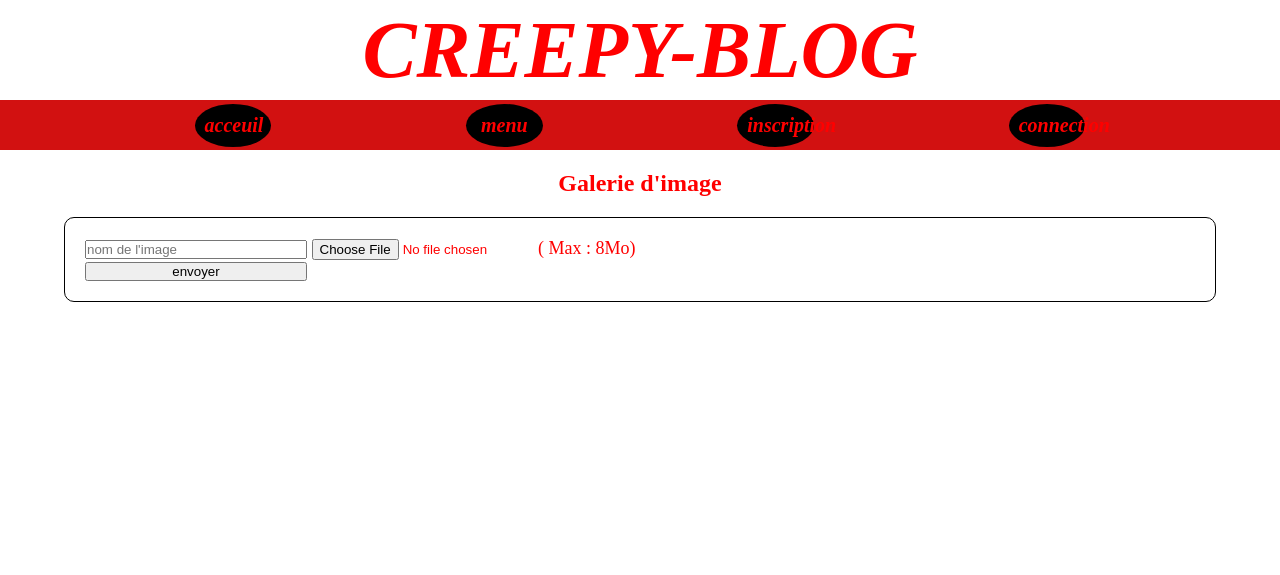
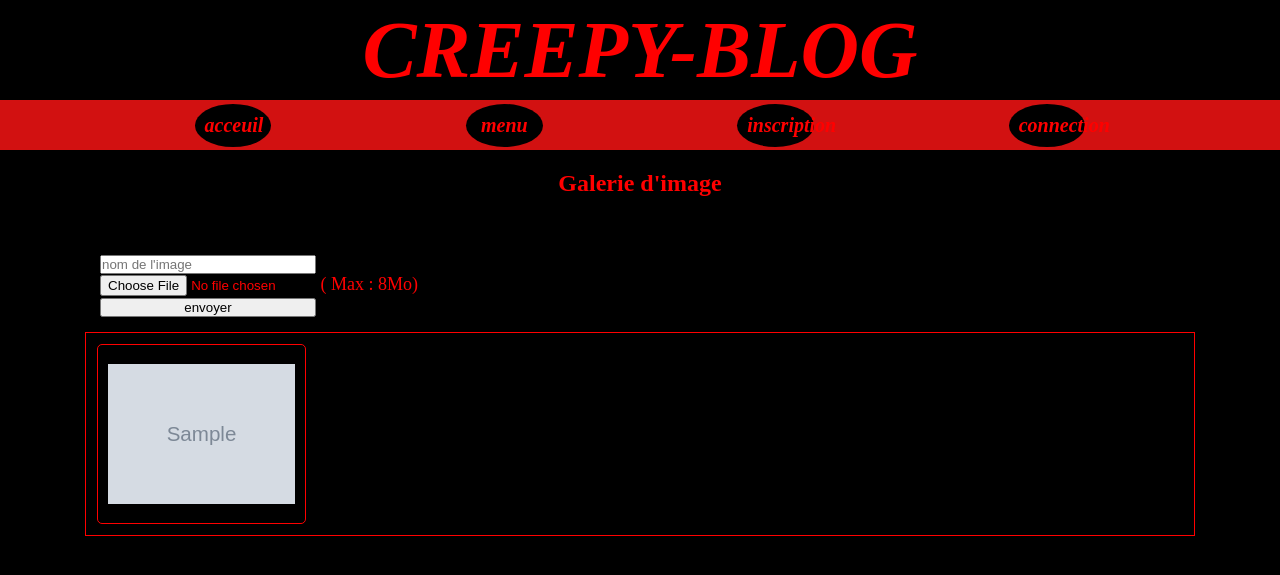
Before and after one commit to Eby-sam/projet_perso, a PHP site: page /View/_partials/galerie.php in a window 1280 px wide. Shown: the top 575 px of the page. Run offline with PHP 8.4, Linux system fonts and the light colour scheme; tables that the repository leaves empty or names only in its code hold one stand-in row (values such as "Sample post"); grey boxes marked "Sample" are stand-in pictures; some libraries are stand-ins or nearby versions.

Commit message:
img & frontImg!!!

```diff
--- a/View/_partials/galerie.php
+++ b/View/_partials/galerie.php
@@ -1,18 +1,35 @@
 <?php
     include 'head.php';
-    require $_SERVER['DOCUMENT_ROOT'] . '/View/_partials/pic/uploadImage.php';
+    require_once $_SERVER['DOCUMENT_ROOT'] . '/Classes/DB.php';
+    require_once $_SERVER['DOCUMENT_ROOT'] . '/View/_partials/pic/uploadImage.php';
+    use MinichatProjet\Classes\DB;
+use MinichatProjet\Entity\pic;
+
 ?>
 <h5> Galerie d'image </h5>
 
 <div id="galerieForm">
-    <form method="POST" action="pic/uploadImage.php" enctype="multipart/form-data">
-        <input type="text" name="imgName" placeholder="nom de l'image" class="fichier">
+    <form method="POST" action="pic/uploadImage.php" enctype="multipart/form-data" class="formFile">
+        <input type="text" name="imgName" placeholder="nom de l'image" class="fichier"><br>
         <input type="file" name="img" id="img" class="fichier" />&nbsp;( Max : 8Mo)<br>
         <div><input type="submit" class="btn fichier" value="envoyer" /></div>
         <input type="hidden" value="b" name="env"/>
     </form>
     <div id="lookImg">
         <?php
+            $request = DB::connectDB()->prepare("SELECT * FROM pic");
+            $request->execute();
+
+            $images = $request->fetchAll();
+            foreach ($images as $image){
+                $src = '/View/_partials/pic/' . $image['img'];
+                //if(file_exists($src)){?>
+                    <div class="fileDiv">
+                        <img class="small-img" alt="<?= $image['img'] ?>" src="<?= $src ?>">
+                    </div><?php
+
+                //}
+            }
 
         ?>
     </div>
--- a/View/_partials/pic/uploadImage.php
+++ b/View/_partials/pic/uploadImage.php
@@ -1,7 +1,10 @@
 <?php
 
+require_once $_SERVER['DOCUMENT_ROOT'] . '/Classes/DB.php';
+require_once $_SERVER["DOCUMENT_ROOT"] . '/Modele/Entity/pic.php';
+
 use MinichatProjet\Classes\DB;
-require_once $_SERVER["DOCUMENT_ROOT"] . '/Modele/Entity/pic.php';
+
 
 
 /**
@@ -22,7 +25,7 @@ function getRandomName(String $nameRan): string {
 
 if (isset($_FILES["img"]) && $_FILES["img"]["error"] === 0) {
 
-    $allowedMimeType = ['text/plain', 'image/jpeg', 'image/jpeg'];
+    $allowedMimeType = ['text/plain', 'image/jpeg', 'image/jpg'];
     if(in_array($_FILES['img']['type'], $allowedMimeType)) {
 
         $maxSize = 8 * 4096 * 4096; // = 8 mo
@@ -34,9 +37,12 @@ if (isset($_FILES["img"]) && $_FILES["img"]["error"] === 0) {
             move_uploaded_file($tmp_name, '../pic/' . $name);
 
             $request = DB::connectDB()->prepare("INSERT INTO pic (img) VALUES ( :img)");
-            $request->execute(array($name));
+            $request->bindValue(':img',$name);
+            $request->execute();
 
             header('location: ../galerie.php');
+
+
         }
         else {
             echo ' le fichier  est trop volumineux';
--- a/assets/css/style.css
+++ b/assets/css/style.css
@@ -9,7 +9,7 @@ html {
 }
 
 body {
-    background-color :white;
+    background-color : black;
 
 }
 
@@ -485,3 +485,35 @@ h5 {
 .fichier {
     width: 20%;
 }
+
+.formFile {
+    padding: 15px;
+}
+
+#lookImg {
+    width: 100%;
+    display: flex;
+    flex-flow: row wrap;
+    border: 1px solid red;
+    padding: 5px;
+}
+
+.small-img {
+    max-width: 100%;
+    padding: 5px;
+    background-size: cover;
+    background-repeat: no-repeat;
+
+}
+
+.fileDiv {
+    max-width: 19%;
+    height: 10rem;
+    padding: 5px;
+    border: 1px solid red;
+    display: flex;
+    justify-content: center;
+    align-items: center;
+    border-radius: 5px;
+    margin: 6px;
+}
```
